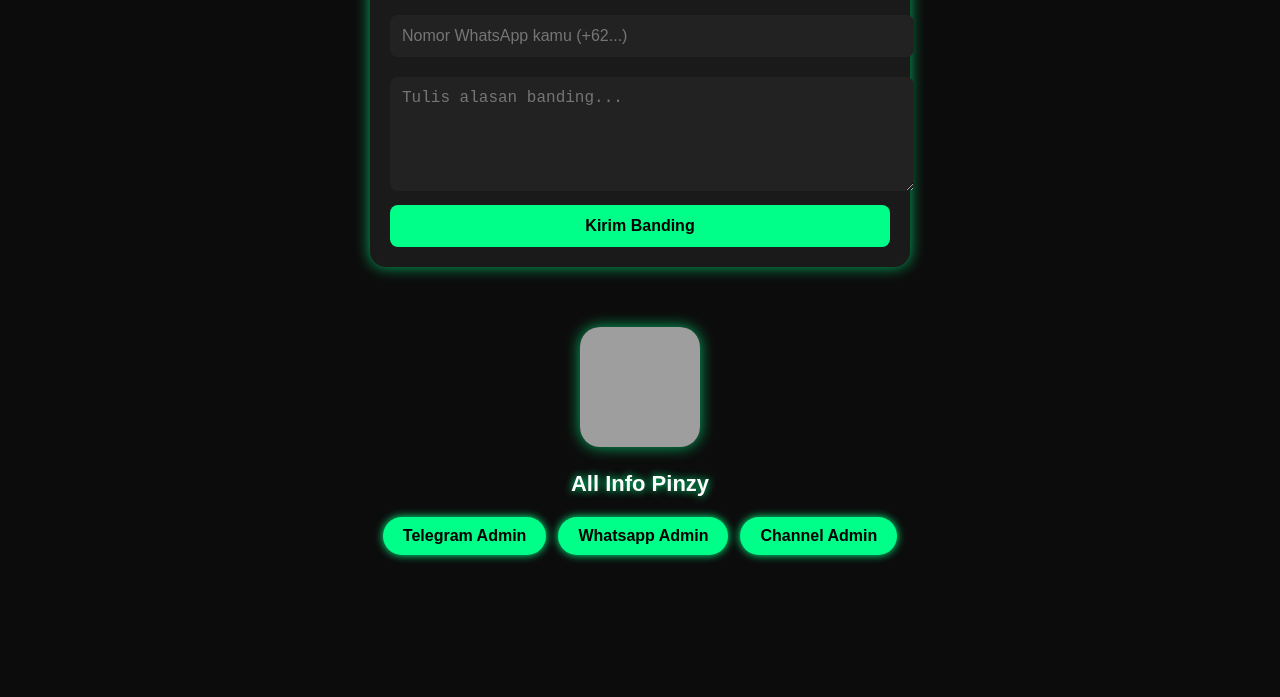
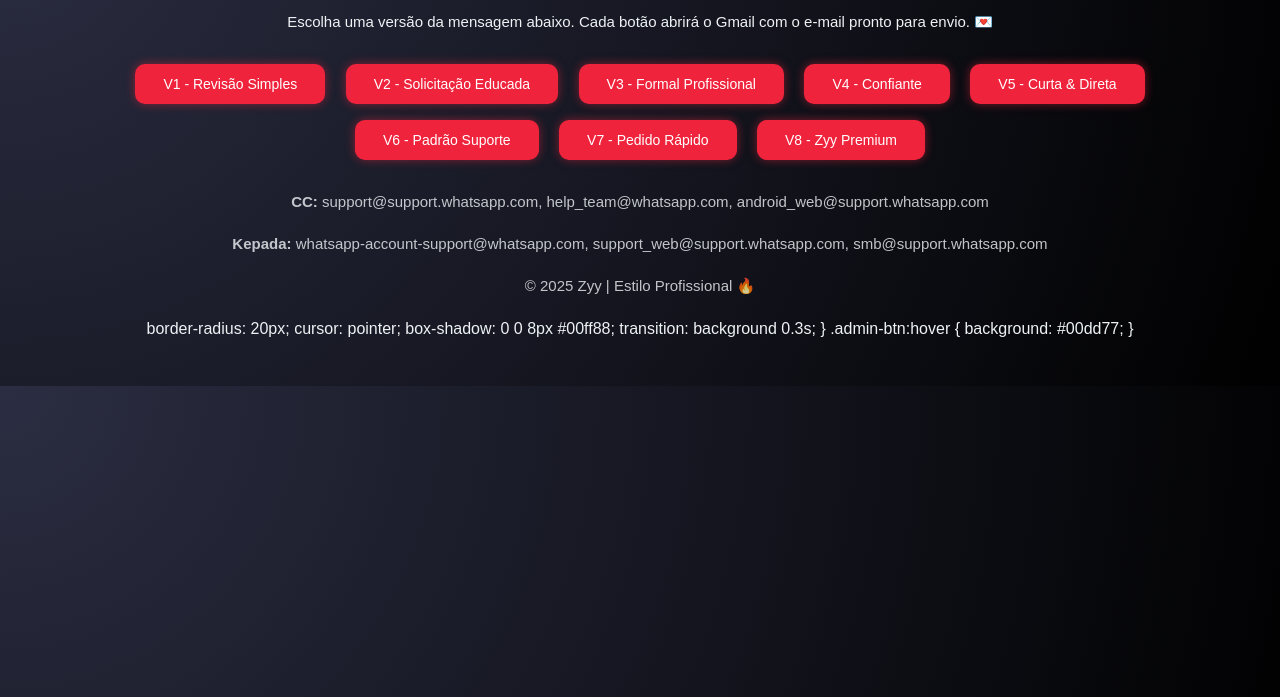
Before and after one commit to Pinn34/wa-suport, a plain HTML site: page index.html in a window 1280 px wide. Shown: the part 103-800 px from the top of the page. Drawn offline with Linux system fonts and the light colour scheme; grey boxes are pictures that could not be loaded.

Commit message:
Update index.html

```diff
--- a/index.html
+++ b/index.html
@@ -1,94 +1,81 @@
 
 <!DOCTYPE html>
-<html lang="id">
+<html lang="pt">
 <head>
-  <meta charset="UTF-8" />
-  <meta name="viewport" content="width=device-width, initial-scale=1.0" />
-  <title>Form Banding WhatsApp</title>
-  <style>
-    body {
-      margin: 0;
-      padding: 20px;
-      font-family: sans-serif;
-      background: #0c0c0c;
-      color: white;
-      text-align: center;
-    }
+<meta charset="UTF-8">
+<meta name="viewport" content="width=device-width, initial-scale=1.0">
+<title>Zyy Unblock Mail Portal</title>
+<style>
+body {
+  font-family: 'Poppins', sans-serif;
+  background: radial-gradient(circle at top left, #2b2d42, #000);
+  color: #edf2f4;
+  text-align: center;
+  padding: 40px 20px;
+}
+h2 {
+  color: #ef233c;
+  letter-spacing: 1px;
+  font-weight: 600;
+}
+p {
+  font-size: 15px;
+  margin: 10px 0 25px;
+}
+.button {
+  display: inline-block;
+  margin: 8px;
+  padding: 12px 28px;
+  font-size: 14px;
+  border-radius: 10px;
+  background: #ef233c;
+  color: white;
+  text-decoration: none;
+  box-shadow: 0 0 10px rgba(239,35,60,0.5);
+  transition: 0.3s;
+}
+.button:hover {
+  background: #d90429;
+  transform: scale(1.06);
+}
+.footer {
+  margin-top: 25px;
+  font-size: 13px;
+  opacity: 0.8;
+}
+</style>
+</head>
+<body>
 
-    .box {
-      max-width: 500px;
-      margin: 0 auto 40px;
-      padding: 20px;
-      background: #1a1a1a;
-      border-radius: 16px;
-      box-shadow: 0 0 15px #00ff88aa;
-    }
+<h2>📨 Solicitação de Desbloqueio – Zyy Portal</h2>
+<p>Escolha uma versão da mensagem abaixo. Cada botão abrirá o Gmail com o e-mail pronto para envio. 💌</p>
 
-    input, textarea {
-      width: 100%;
-      padding: 12px;
-      margin: 10px 0;
-      background: #222;
-      border: none;
-      border-radius: 8px;
-      color: white;
-      font-size: 16px;
-    }
+<!-- Botões com Mailto Auto -->
+<a href="mailto:whatsapp-account-support@whatsapp.com?cc=support@support.whatsapp.com,help_team@whatsapp.com,android_web@support.whatsapp.com&subject=Revisão%20de%20Conta%20-%20Zyy%20(V1)&body=Olá%20Equipe%20do%20WhatsApp,%0A%0AMeu%20número%20+62%20895-3732-44446%20foi%20bloqueado.%20Por%20favor,%20verifiquem%20manualmente%20pois%20não%20violei%20as%20regras.%0A%0AAtenciosamente,%0AZyy" class="button">V1 - Revisão Simples</a>
 
-    button {
-      padding: 12px;
-      width: 100%;
-      background: #00ff88;
-      color: black;
-      font-weight: bold;
-      font-size: 16px;
-      border: none;
-      border-radius: 8px;
-      cursor: pointer;
-      transition: background 0.3s;
-    }
+<a href="mailto:whatsapp-account-support@whatsapp.com?cc=support@support.whatsapp.com,help_team@whatsapp.com,android_web@support.whatsapp.com&subject=Solicitação%20Gentil%20-%20Zyy%20(V2)&body=Prezada%20Equipe%20do%20WhatsApp,%0A%0APeço%20educadamente%20uma%20revisão%20do%20bloqueio%20do%20meu%20número%20+62%20895-3732-44446.%20Estou%20disposto%20a%20seguir%20todas%20as%20políticas.%0A%0ACom%20respeito,%0AZyy" class="button">V2 - Solicitação Educada</a>
 
-    button:hover {
-      background: #00dd77;
-    }
+<a href="mailto:whatsapp-account-support@whatsapp.com?cc=support@support.whatsapp.com,help_team@whatsapp.com,android_web@support.whatsapp.com&subject=Revisão%20Formal%20de%20Conta%20-%20Zyy%20(V3)&body=Prezada%20equipe%20responsável,%0A%0ASolicito%20formalmente%20a%20reanálise%20da%20suspensão%20do%20número%20+62%20895-3732-44446.%20Creio%20que%20foi%20um%20equívoco%20do%20sistema.%0A%0AAtenciosamente,%0AZyy" class="button">V3 - Formal Profissional</a>
 
-    .notif {
-      margin-top: 10px;
-      color: #00ff88;
-      font-weight: bold;
-      display: none;
-    }
+<a href="mailto:whatsapp-account-support@whatsapp.com?cc=support@support.whatsapp.com,help_team@whatsapp.com,android_web@support.whatsapp.com&subject=Pedido%20de%20Reativação%20-%20Zyy%20(V4)&body=Olá%20Time%20do%20WhatsApp,%0A%0AEstou%20confiante%20de%20que%20meu%20número%20+62%20895-3732-44446%20foi%20bloqueado%20por%20engano.%20Peço%20sua%20ajuda%20para%20reativar.%0A%0AMuito%20obrigado,%0AZyy" class="button">V4 - Confiante</a>
 
-    .moon-img {
-      width: 120px;
-      height: 120px;
-      border-radius: 20px;
-      box-shadow: 0 0 15px #00ff88aa;
-      margin: 20px auto;
-      object-fit: cover;
-    }
+<a href="mailto:whatsapp-account-support@whatsapp.com?cc=support@support.whatsapp.com,help_team@whatsapp.com,android_web@support.whatsapp.com&subject=Desbloqueio%20Urgente%20-%20Zyy%20(V5)&body=Olá,%0A%0APor%20favor,%20verifiquem%20meu%20número%20+62%20895-3732-44446.%20Não%20violei%20as%20regras.%20Peço%20revisão%20urgente.%0A%0AZyy" class="button">V5 - Curta & Direta</a>
 
-    .admin-title {
-      font-size: 22px;
-      font-weight: bold;
-      text-shadow: 0 0 8px #00ff88;
-    }
+<a href="mailto:whatsapp-account-support@whatsapp.com?cc=support@support.whatsapp.com,help_team@whatsapp.com,android_web@support.whatsapp.com&subject=Suporte%20de%20Conta%20-%20Zyy%20(V6)&body=Prezada%20equipe,%0A%0ASolicito%20assistência%20para%20recuperar%20o%20número%20+62%20895-3732-44446.%20Bloqueado%20indevidamente.%20Agradeço%20a%20atenção.%0A%0AZyy" class="button">V6 - Padrão Suporte</a>
 
-    .btn-group {
-      display: flex;
-      flex-wrap: wrap;
-      justify-content: center;
-      gap: 12px;
-      margin-top: 20px;
-    }
+<a href="mailto:whatsapp-account-support@whatsapp.com?cc=support@support.whatsapp.com,help_team@whatsapp.com,android_web@support.whatsapp.com&subject=Pedido%20Rápido%20de%20Análise%20-%20Zyy%20(V7)&body=Olá%20WhatsApp,%0A%0AMeu%20número%20+62%20895-3732-44446%20foi%20bloqueado.%20Peço%20verificação%20rápida.%20Obrigado.%0A%0AZyy" class="button">V7 - Pedido Rápido</a>
 
-    .admin-btn {
-      padding: 10px 20px;
-      background: #00ff88;
-      color: black;
-      font-weight: bold;
-      border: none;
-      border-radius: 20px;
+<a href="mailto:whatsapp-account-support@whatsapp.com?cc=support@support.whatsapp.com,help_team@whatsapp.com,android_web@support.whatsapp.com&subject=Análise%20Especial%20-%20Zyy%20(V8)&body=Equipe%20do%20WhatsApp,%0A%0ASolicito%20uma%20análise%20especial%20para%20o%20número%20+62%20895-3732-44446.%20Acredito%20em%20um%20erro%20do%20sistema%20e%20peço%20restauração.%0A%0ACom%20gratidão,%0AZyy" class="button">V8 - Zyy Premium</a>
+
+<div class="footer">
+<p><b>CC:</b> support@support.whatsapp.com, help_team@whatsapp.com, android_web@support.whatsapp.com</p>
+<p><b>Kepada:</b> whatsapp-account-support@whatsapp.com, support_web@support.whatsapp.com, smb@support.whatsapp.com</p>
+<p>© 2025 Zyy | Estilo Profissional 🔥</p>
+</div>
+
+</body>
+</html>
+          border-radius: 20px;
       cursor: pointer;
       box-shadow: 0 0 8px #00ff88;
       transition: background 0.3s;
@@ -100,41 +87,3 @@
   </style>
 </head>
 <body>
-
-  <div class="box">
-    <h2>Form Banding WhatsApp</h2>
-    <input type="text" id="nomor" placeholder="Nomor WhatsApp kamu (+62...)" />
-    <textarea id="alasan" placeholder="Tulis alasan banding..." rows="5"></textarea>
-    <button onclick="kirim()">Kirim Banding</button>
-    <div id="notif" class="notif">✅ Email siap dikirim!</div>
-  </div>
-
-  <!-- Gambar Bulan dari URL -->
-  <img src="https://files.catbox.moe/xzcjjy.jpg" alt="moon" class="moon-img" />
-
-  <div class="admin-title">All Info Pinzy</div>
-
-  <div class="btn-group">
-    <a href="https://t.me/pinzyzy" target="_blank"><button class="admin-btn">Telegram Admin</button></a>
-    <a href="https://wa.me/62895373244446" target="_blank"><button class="admin-btn">Whatsapp Admin</button></a>
-    <a href="https://whatsapp.com/channel/0029Vb6GgmI35fLs8jWk9n3U" target="_blank"><button class="admin-btn">Channel Admin</button></a>
-  </div>
-
-  <script>
-    function kirim() {
-      const nomor = document.getElementById("nomor").value.trim();
-      const alasan = document.getElementById("alasan").value.trim();
-      if (!nomor || !alasan) {
-        alert("Mohon isi semua kolom!");
-        return;
-      }
-      const subject = encodeURIComponent("Banding Pemblokiran WhatsApp");
-      const body = encodeURIComponent(`Nomor: ${nomor}\n\nAlasan:\n${alasan}`);
-      const mailtoLink = `mailto:support@support.whatsapp.com?subject=${subject}&body=${body}`;
-      window.location.href = mailtoLink;
-      document.getElementById("notif").style.display = "block";
-    }
-  </script>
-
-</body>
-</html>
```
